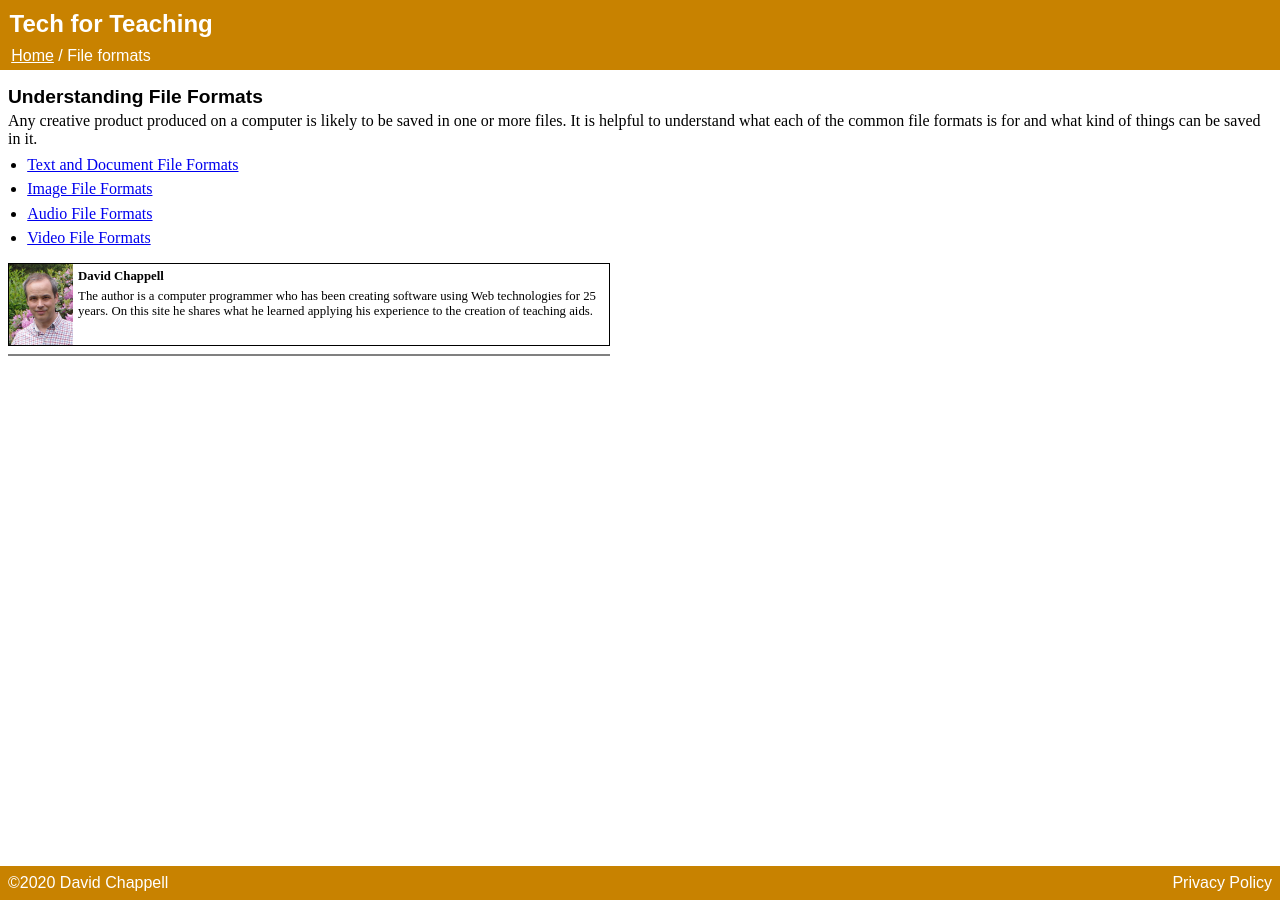
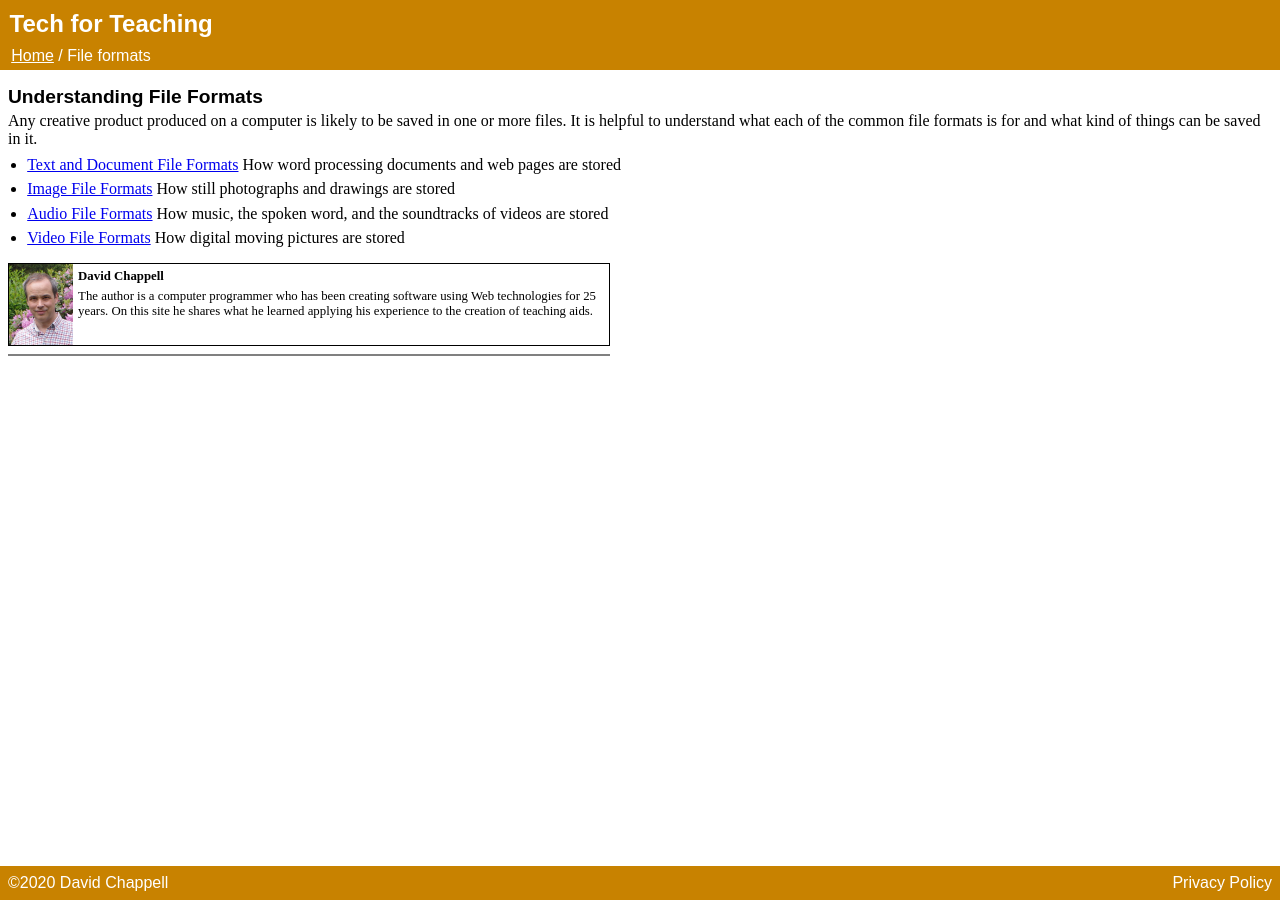
Before and after one commit to david672orford/tech-for-teaching, a Jekyll site: the page built from file-formats/index.md, in a window 1280 px wide. Built offline with Jekyll 4.4.1, drawn with Linux system fonts in a browser that asks for light colours; our own code applies the rules of GitHub Pages for plain Markdown files.

Commit message:
added titles

```diff
--- a/file-formats/index.md
+++ b/file-formats/index.md
@@ -3,6 +3,10 @@ Any creative product produced on a computer is likely to be saved in one
 or more files. It is helpful to understand what each of the common file
 formats is for and what kind of things can be saved in it.
 * [Text and Document File Formats](documents/)
+	How word processing documents and web pages are stored
 * [Image File Formats](images/)
+	How still photographs and drawings are stored
 * [Audio File Formats](audio/)
+	How music, the spoken word, and the soundtracks of videos are stored
 * [Video File Formats](video/)
+	How digital moving pictures are stored
```
Also changed, not shown: file-formats/documents/index.md (+3 -1 lines).
